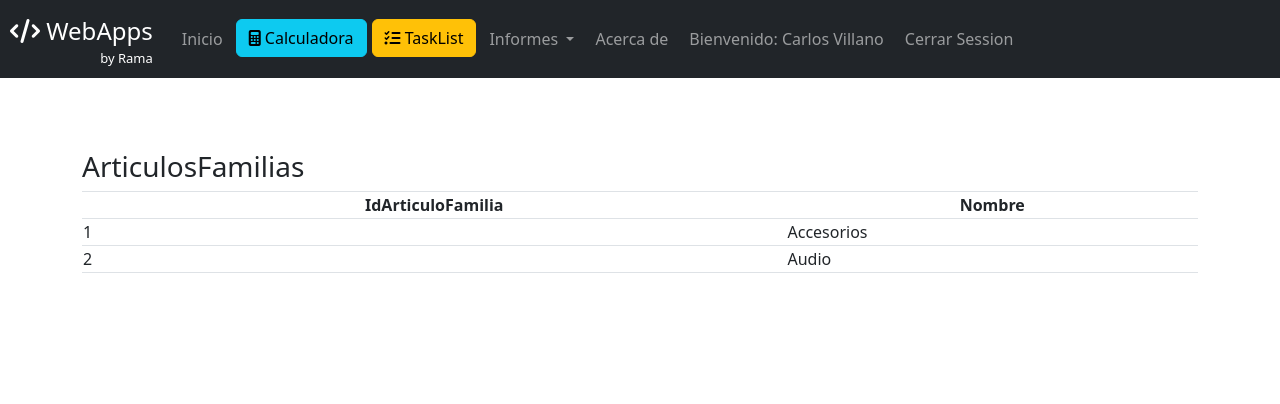
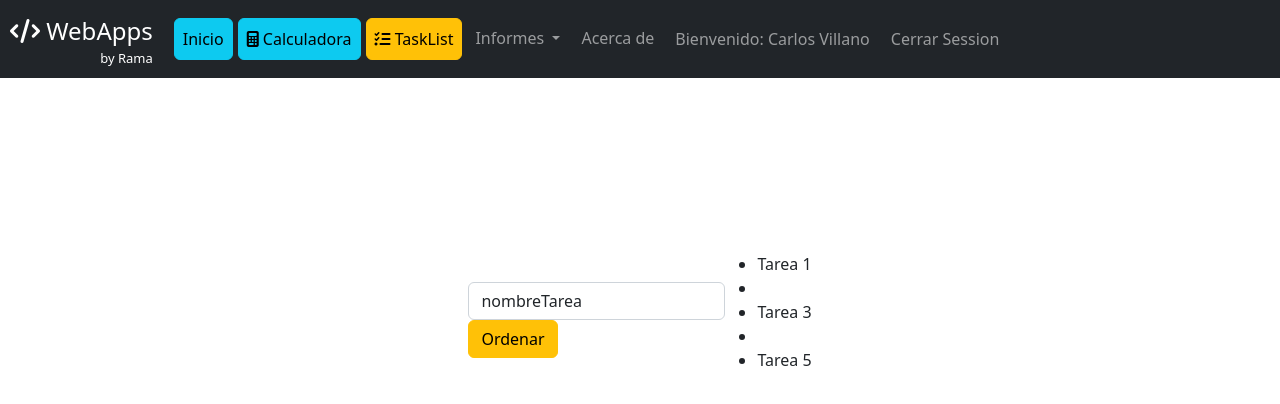
Before and after one commit to xRamax/LearningWebDevelopment, an Angular app in the folder WebApps/: page /tasklist in a window 1280 px wide. Shown: the top 404 px of the page. Built offline with nearby package versions, Linux system fonts and the light colour scheme.

Commit message:
Inicialización TaskList

```diff
--- a/WebApps/src/app/app.module.ts
+++ b/WebApps/src/app/app.module.ts
@@ -1,6 +1,8 @@
 import { NgModule } from '@angular/core';
 import { BrowserModule } from '@angular/platform-browser';
 import { APP_BASE_HREF } from '@angular/common';
+import { ReactiveFormsModule } from "@angular/forms";
+
 // import { } from '@fortawesome/fontawesome-free';
 
 import { AppRoutingModule } from './app-routing.module';
@@ -20,7 +22,8 @@ import { TaskListComponent } from './components/task-list/task-list.component';
 
   imports: [
     BrowserModule,
-    AppRoutingModule
+    AppRoutingModule,
+    ReactiveFormsModule
   ],
 
   providers: [
--- a/WebApps/src/app/components/menu/menu.component.css
+++ b/WebApps/src/app/components/menu/menu.component.css
@@ -12,3 +12,13 @@
     font-size: small;
     text-align: right;
 }
+
+.nav-link.btn{
+
+    color: black;
+}
+
+.nav-link.btn:hover{
+
+    color: rgb(250, 250, 250)
+}
--- a/WebApps/src/app/components/menu/menu.component.html
+++ b/WebApps/src/app/components/menu/menu.component.html
@@ -13,16 +13,16 @@
     <div class="collapse navbar-collapse" id="navbarSupportedContent" [ngClass] = "{'show':navbarOpen}">
         <ul class="navbar-nav mr-auto">
             <li class="nav-item">
-                <a class="nav-link"  routerLink= '/inicio' >Inicio <span class="sr-only">(current)</span></a>
+                <a class="nav-link btn btn-info"  routerLink= '/inicio' >Inicio <span class="sr-only">(current)</span></a>
             </li>
             <li class="nav-item">
-                <button type="button" class="btn btn-info" routerLink= '/calculadora'>
+                <button type="button" class="nav-link btn btn-info" routerLink= '/calculadora'>
                     <i class="fa-solid fa-calculator"></i>
                     Calculadora
                 </button>
             </li>
             <li class="nav-item">
-                <button type="button" class="btn btn-warning"  routerLink= '/tasklist'>
+                <button type="button" class="nav-link btn btn-warning"  routerLink= '/tasklist'>
                     <i class="fa-solid fa-list-check"></i>
                     TaskList
                 </button>
--- a/WebApps/src/app/components/task-list/task-list.component.css
+++ b/WebApps/src/app/components/task-list/task-list.component.css
@@ -0,0 +1,8 @@
+.mainContainer {
+    display: flex;
+    justify-content: center;
+    align-items: center;
+    height: 80vh;
+    padding: 15px;
+    margin-top: -150px;
+}
--- a/WebApps/src/app/components/task-list/task-list.component.html
+++ b/WebApps/src/app/components/task-list/task-list.component.html
@@ -1,17 +1,27 @@
-<h3>ArticulosFamilias</h3>
-<div>
-<table class="table table-bordered table-striped">
-<tr>
-<th class="text-center">IdArticuloFamilia</th>
-<th class="text-center">Nombre</th>
-</tr>
-<tr>
-<td>1</td>
-<td>Accesorios</td>
-</tr>
-<tr>
-<td>2</td>
-<td>Audio</td>
-</tr>
-</table>
+<div class="container mainContainer roundBorder">
+    <div class="dateHeader">
+        <div class="dateRight">
+            <div id="dateDayNumber"></div>
+            <div id="dateMonth&Year">
+                <span id="dateMonth"></span>
+                <span id="dateYear"></span>
+            </div>
+        </div>
+        <div class="dateLeft"></div>
+            <span id="dateDayName"></span>
+    </div>
+    <form name="FormRegistro" [formGroup]="FormRegistro">
+        <input type="text" name="taskText" autocomplete="off" class="roundBorder form-control" formControlName="Nombre"placeholder="Nueva tarea..." ngModel="nombreTarea" id="task">
+        <!-- <button type="submit" class="btn btn-info addTaskButton" [disabled]="!nombreTarea" (click)="PostTarea('#task.value')">+</button> -->
+        <button type="button" class="orderButton btn btn-warning roundBorder">Ordenar</button>
+    </form>
+    <div id="taskContainer">
+            <ul>
+                <li *ngFor="let tarea of tareas">
+                    <!-- <input ngModel = "tarea.terminada" (change)="cambiarEstadoTarea()" type="checkbox"> -->
+                    <div *ngIf="tarea.Terminada == false">{{tarea.Nombre}}</div>
+                <!-- <a (click)="eliminarTarea(indice)" class="enlace-eliminar">&times;</a> -->
+                </li>
+            </ul>
+    </div>
 </div>
--- a/WebApps/src/app/components/task-list/task-list.component.ts
+++ b/WebApps/src/app/components/task-list/task-list.component.ts
@@ -1,4 +1,9 @@
 import { Component, OnInit } from '@angular/core';
+// import { TareaPendiente} from 'src/app/models/TareaPendiente/TareaPendiente';
+import { TareaPendienteInterface, TareasPendientes} from 'src/app/models/TareaPendiente/ITareaPendiente';
+import { TareaService } from 'src/app/services/tarea.service';
+import { FormGroup, FormControl, Validators } from "@angular/forms";
+
 
 @Component({
   selector: 'app-task-list',
@@ -7,9 +12,37 @@ import { Component, OnInit } from '@angular/core';
 })
 export class TaskListComponent implements OnInit {
 
-  constructor() { }
+  constructor(private tareasService: TareaService) { }
 
   ngOnInit(): void {
+
+    this.GetTareas();
+  }
+
+  //Variables
+  nombreTarea = "";
+  tareas: TareaPendienteInterface[] = [];
+
+  //Formularios
+  FormRegistro = new FormGroup({
+    Nombre: new FormControl(''),
+    Terminada: new FormControl(false),
+    });
+
+  // PostTarea(Nombre:string){
+
+  //   const itemCopy = {...this.FormRegistro.value};
+  //   this.tareasService.post(itemCopy).subscribe((res:any) => {
+
+  //     alert("Tarea Guardada")
+  //   });
+  // }
+
+  GetTareas(){
+    this.tareasService.get().subscribe((res:TareaPendienteInterface[]) => {
+      this.tareas = res;
+    });
+
   }
 
 }
--- /dev/null
+++ b/WebApps/src/app/models/TareaPendiente/ITareaPendiente.ts
@@ -0,0 +1,14 @@
+export interface TareaPendienteInterface {
+
+    Nombre: string;
+    Terminada: boolean;
+}
+
+export const TareasPendientes: TareaPendienteInterface[] = [
+
+    { Nombre: "Tarea 1", Terminada:false},
+    { Nombre: "Tarea 2", Terminada:true},
+    { Nombre: "Tarea 3", Terminada:false},
+    { Nombre: "Tarea 4", Terminada:true},
+    { Nombre: "Tarea 5", Terminada:false}
+];
--- /dev/null
+++ b/WebApps/src/app/models/TareaPendiente/TareaPendiente.ts
@@ -0,0 +1,22 @@
+import {TareaPendienteInterface} from '../TareaPendiente/ITareaPendiente'
+
+export class TareaPendiente implements TareaPendienteInterface{
+
+    Nombre: string;
+    Terminada: boolean;
+
+    //El constructor sirve para darle los valores predeterminados al objeto de tipo TareaPendiente:
+    // -El nombre será el pasado por parámetro
+    // -Terminada será false en caso de que no se inserte dicho parámetro
+
+    constructor(nombre: string, terminada?:boolean){
+
+        this.Nombre = nombre;
+        this.Terminada = terminada?terminada:false;
+
+    }
+}
+
+export const TareasPendientes: TareaPendiente[] = [
+
+]
--- /dev/null
+++ b/WebApps/src/app/services/tarea.service.ts
@@ -0,0 +1,26 @@
+import { Injectable } from '@angular/core';
+import { of } from "rxjs";
+// import { TareasPendientes} from '../models/TareaPendiente/TareaPendiente';
+import { TareasPendientes, TareaPendienteInterface} from '../models/TareaPendiente/ITareaPendiente';
+
+@Injectable({
+  providedIn: 'root'
+})
+export class TareaService {
+
+  constructor() { }
+
+  get(){
+
+    return of (TareasPendientes);
+  }
+
+
+  post(obj: TareaPendienteInterface ){
+
+    TareasPendientes.push(obj);
+    return of(obj);
+  }
+
+
+}
```
